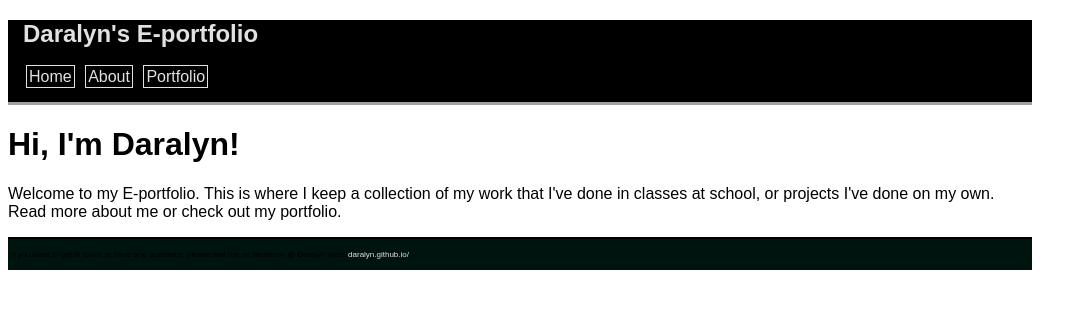
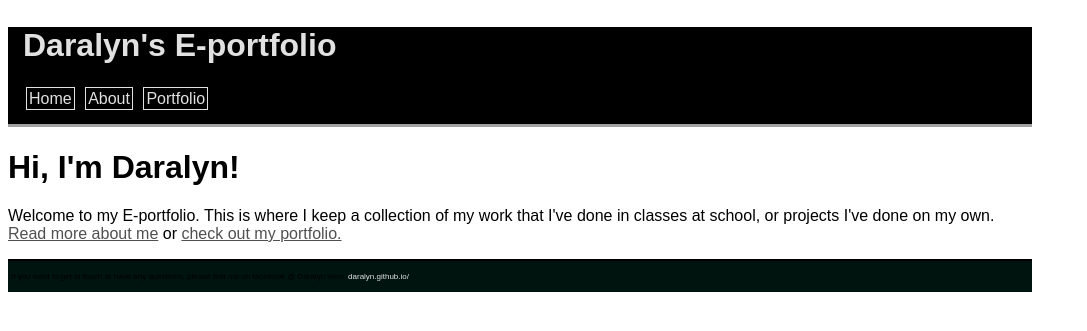
Before and after one commit to daralyn/daralyn.github.io, a Jekyll site: the page built from index.html, in a window 1280 px wide. Shown: the top 331 px of the page, without its empty margins (0-1087 px from the left). Built offline with Jekyll 4.4.1, drawn with Linux system fonts in a browser that asks for light colours.

Commit message:
corrected

```diff
--- a/css/main.css
+++ b/css/main.css
@@ -14,6 +14,7 @@
 
 #eportfolioheader {
     font-family: 'AR BONNIE', 'Arial', 'Sans-Serif';
+    font-size: 2em;
     color: rgb(225, 225, 225);
 }
 
@@ -36,7 +37,8 @@ h1 {
 }
 
 #contentdefault{
-    background-color: rgb(181, 238, 255)
+    background-color: rgb(181, 238, 255);
+    margin: 10px;
 }
 
 p {
@@ -57,5 +59,6 @@ p {
 
 
 .readandcheck{
-    color: rgb(0, 0, 0);
+    color: rgb(80, 80, 80);
+    text-decoration: underline;
 }
```
